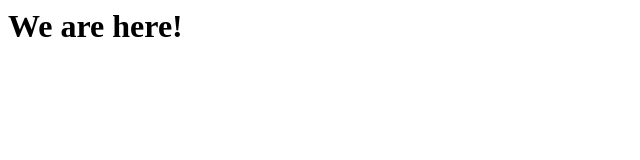
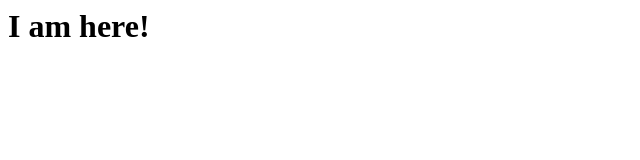
Before and after one commit to samanghaedi/test, a plain HTML site: page index.html in a window 1280 px wide. Shown: the whole page, without its empty margins (0-640 px from the left). Drawn offline with Linux system fonts and the light colour scheme.

Commit message:
modified the text inside

```diff
--- a/index.html
+++ b/index.html
@@ -1 +1 @@
-<h1> We are here! <h1>
+<h1> I am here! <h1>
```
